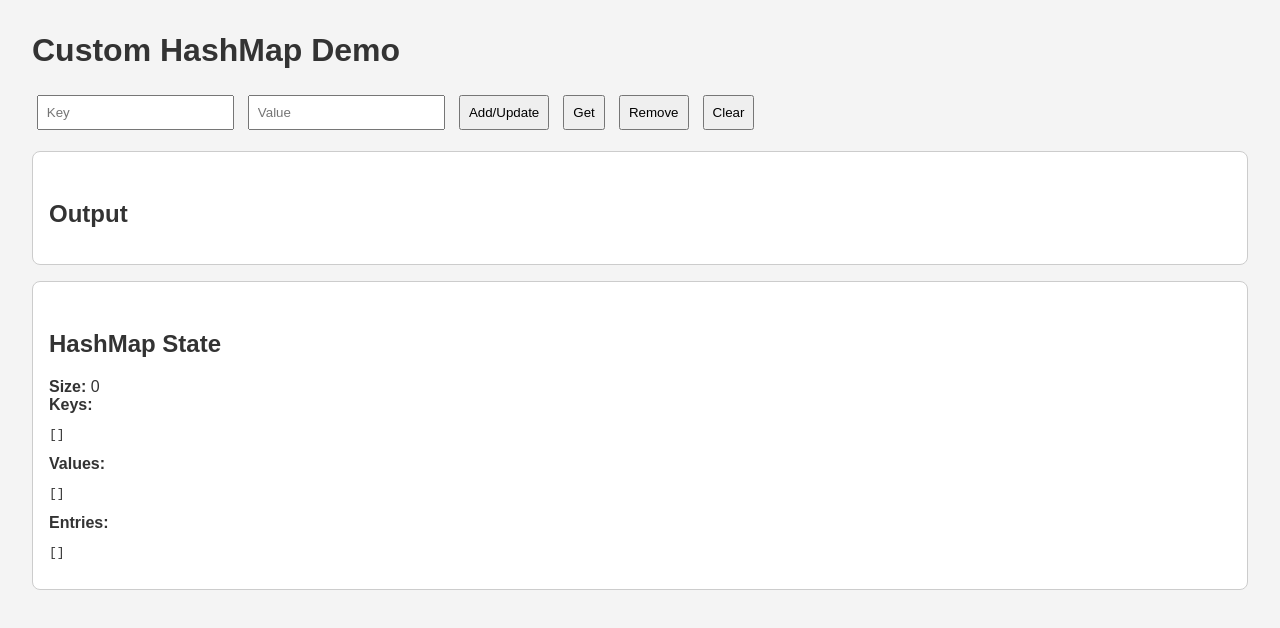
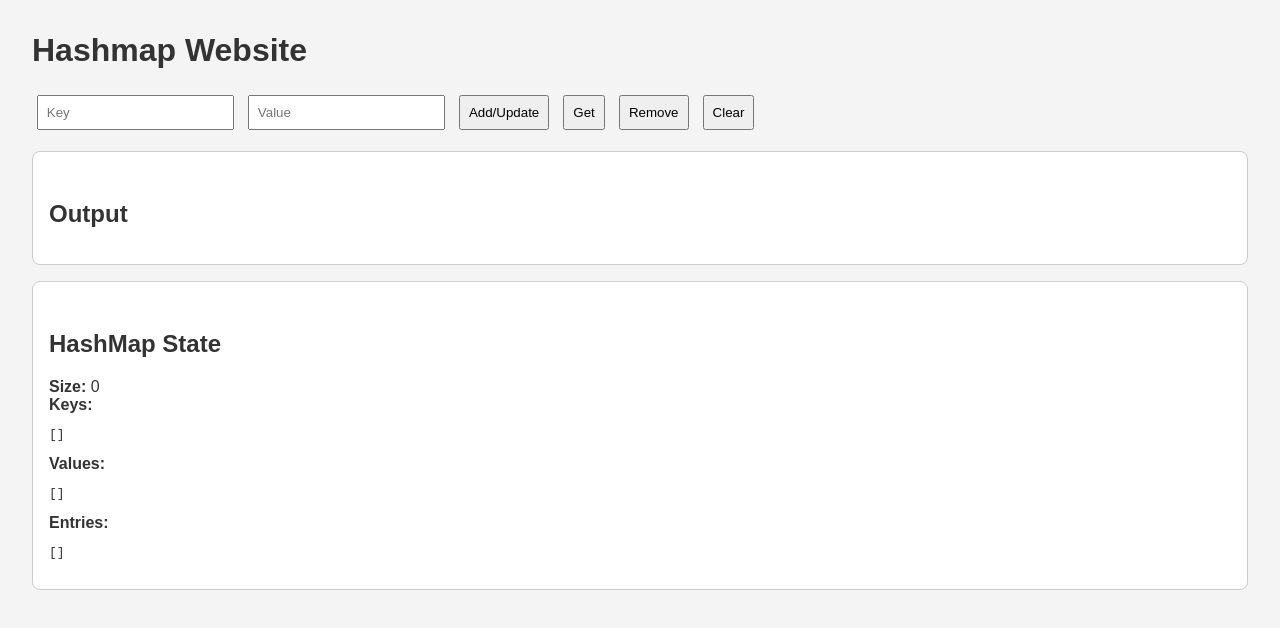
Before and after one commit to LordDeimos5674/Hashmap-Website, a plain HTML site: page index.html in a window 1280 px wide. Drawn offline with Linux system fonts and the light colour scheme.

Commit message:
Update index.html

```diff
--- a/index.html
+++ b/index.html
@@ -27,7 +27,7 @@
     </style>
 </head>
 <body>
-    <h1>Custom HashMap Demo</h1>
+    <h1>Hashmap Website</h1>
 
     <div>
         <input type="text" id="keyInput" placeholder="Key">
```
